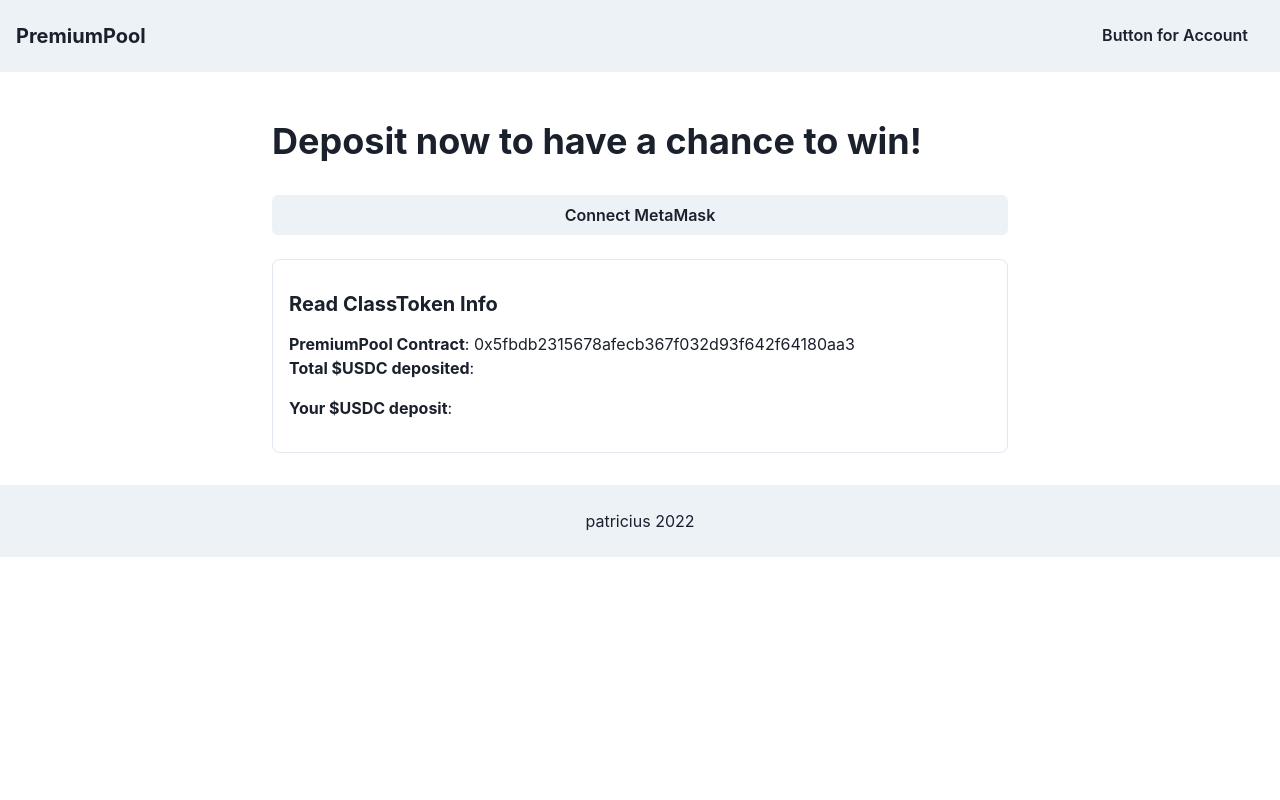
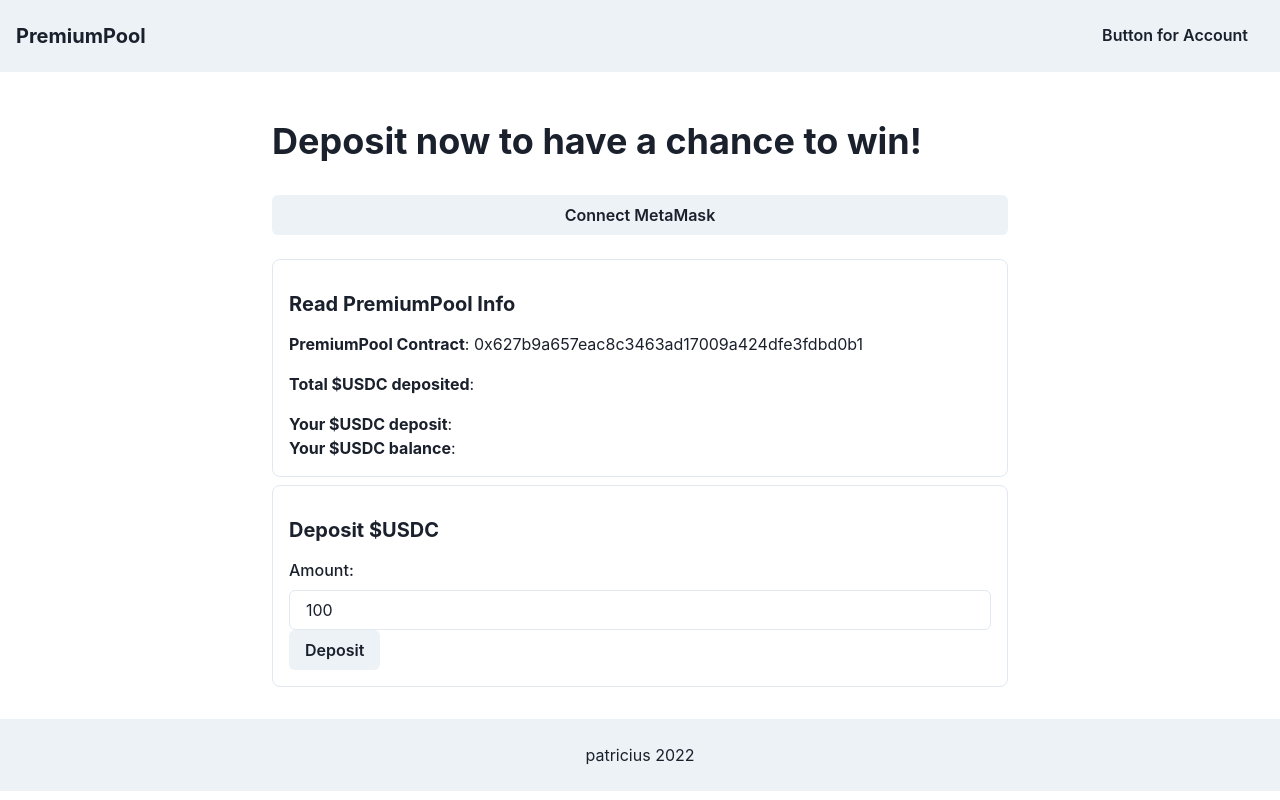
Before and after one commit to pstavola/PremiumPool, a Next.js app: page / in a window 1280 px wide. Built offline with nearby package versions, Linux system fonts and the light colour scheme.

Commit message:
implement deposit() function

```diff
--- a/pages/abi/TicketABI.tsx
+++ b/pages/abi/ERC20ABI.tsx
@@ -1,4 +1,4 @@
-export const TicketABI = [
+export const ERC20ABI = [
     "function balanceOf(address owner) view returns (uint256)",
     "function totalSupply() view returns (uint256)",
     "function decimals() view returns (uint8)",
--- /dev/null
+++ b/pages/components/Deposit.tsx
@@ -0,0 +1,51 @@
+// src/component/Deposit.tsx
+import React, { useEffect,useState } from 'react';
+import {Button, Input , NumberInput,  NumberInputField,  FormControl,  FormLabel } from '@chakra-ui/react'
+import {ethers} from 'ethers'
+import {parseEther } from 'ethers/lib/utils'
+// @ts-ignore
+import {PoolABI as abi} from '../abi/PoolABI.tsx'
+import { Contract } from "ethers"
+import { TransactionResponse,TransactionReceipt } from "@ethersproject/abstract-provider"
+
+interface Props {
+    addressPoolContract: string,
+    currentAccount: string | undefined
+}
+
+declare let window: any;
+
+export default function Deposit(props:Props){
+  const addressPoolContract = props.addressPoolContract
+  const currentAccount = props.currentAccount
+  const [amount,setAmount]=useState<string>('100')
+
+  async function deposit(event:React.FormEvent) {
+    event.preventDefault()
+    if(!window.ethereum) return
+    const provider = new ethers.providers.Web3Provider(window.ethereum)
+    const signer = provider.getSigner()
+    const pool:Contract = new ethers.Contract(addressPoolContract, abi, signer)
+
+    pool.deposit(parseEther(amount))
+      .then((tr: TransactionResponse) => {
+        console.log(`TransactionResponse TX hash: ${tr.hash}`)
+        tr.wait().then((receipt:TransactionReceipt)=>{console.log("transfer receipt",receipt)})
+      })
+      .catch((e:Error)=>console.log(e))
+ }
+
+  const handleChange = (value:string) => setAmount(value)
+
+  return (
+    <form onSubmit={deposit}>
+    <FormControl>
+    <FormLabel htmlFor='amount'>Amount: </FormLabel>
+      <NumberInput defaultValue={amount} min={100} onChange={handleChange}>
+        <NumberInputField />
+      </NumberInput>
+      <Button type="submit" isDisabled={!currentAccount}>Deposit</Button>
+    </FormControl>
+    </form>
+  )
+}
--- a/pages/components/ReadContract.tsx
+++ b/pages/components/ReadContract.tsx
@@ -2,25 +2,64 @@ import React, { useEffect,useState } from 'react'
 import { Text} from '@chakra-ui/react'
 // @ts-ignore
 import {PoolABI as abi} from '../abi/PoolABI.tsx'
+// @ts-ignore
+import {ERC20ABI as erc20abi} from '../abi/ERC20ABI.tsx'
 import {ethers} from 'ethers'
 
 interface Props {
-    addressContract: string,
+    addressPoolContract: string,
+    addressUsdcContract: string,
     currentAccount: string | undefined
 }
 
 declare let window: any;
 
 export default function ReadContract(props:Props){
-  const addressContract = props.addressContract
+  const addressPoolContract = props.addressPoolContract
+  const addressUsdcContract = props.addressUsdcContract
   const currentAccount = props.currentAccount
+  const [userDeposit, setUserDeposited]=useState<string>()
+  const [totalDeposit, setTotalDeposit]= useState<string>("")
+  const [balance, SetBalance] =useState<number|undefined>(undefined)
 
-console.log("suca")
+  useEffect( () => {
+    if(!window.ethereum) return
+
+    const provider = new ethers.providers.Web3Provider(window.ethereum)
+    const pool = new ethers.Contract(addressPoolContract, abi, provider);
+    pool.getUserDeposti(currentAccount).then((result:string)=>{
+        setUserDeposited(ethers.utils.formatEther(result))
+    }).catch('error', console.error)
+
+    pool.getTotalDeposit().then((result:string)=>{
+        setTotalDeposit(ethers.utils.formatEther(result))
+    }).catch('error', console.error);
+  },[])
+
+  useEffect(()=>{
+    if(!window.ethereum) return
+    if(!currentAccount) return
+
+    queryTokenBalance(window)
+  },[currentAccount])
+
+  async function queryTokenBalance(window:any){
+    const provider = new ethers.providers.Web3Provider(window.ethereum)
+    const erc20 = new ethers.Contract(addressUsdcContract, erc20abi, provider);
+
+    erc20.balanceOf(currentAccount)
+    .then((result:string)=>{
+        SetBalance(Number(ethers.utils.formatEther(result)))
+    })
+    .catch('error', console.error)
+  }
+
   return (
     <div>
-        <Text><b>PremiumPool Contract</b>: {addressContract}</Text>
-        <Text><b>Total $USDC deposited</b>:</Text>
-        <Text my={4}><b>Your $USDC deposit</b>:</Text>
+        <Text my={4}><b>PremiumPool Contract</b>: {addressPoolContract}</Text>
+        <Text my={4}><b>Total $USDC deposited</b>: {totalDeposit}</Text>
+        <Text><b>Your $USDC deposit</b>: {userDeposit}</Text>
+        <Text><b>Your $USDC balance</b>: {balance}</Text>
     </div>
   )
 }
--- a/pages/index.tsx
+++ b/pages/index.tsx
@@ -9,6 +9,8 @@ import { useState, useEffect} from 'react'
 import {ethers} from "ethers"
 // @ts-ignore
 import ReadContract from './components/ReadContract.tsx'
+// @ts-ignore
+import Deposit from './components/Deposit.tsx'
 
 declare let window:any
 
@@ -85,10 +87,19 @@ const Home: NextPage = () => {
             }
 
             <Box  mb={0} p={4} w='100%' borderWidth="1px" borderRadius="lg">
-                <Heading my={4}  fontSize='xl'>Read ClassToken Info</Heading>
+                <Heading my={4}  fontSize='xl'>Read PremiumPool Info</Heading>
                 <ReadContract
-                    addressContract='0x5fbdb2315678afecb367f032d93f642f64180aa3'
-                    currentAccount={currentAccount}
+                    addressPoolContract='0x627b9a657eac8c3463ad17009a424dfe3fdbd0b1'
+                    addressUsdcContract='0xA0b86991c6218b36c1d19D4a2e9Eb0cE3606eB48'
+                    currentAccount='0x20Df8B290c61094c1AE47827d03eB55e769eED9a'
+                />
+            </Box>
+
+            <Box  mb={0} p={4} w='100%' borderWidth="1px" borderRadius="lg">
+                <Heading my={4}  fontSize='xl'>Deposit $USDC</Heading>
+                <Deposit
+                    addressPoolContract='0x627b9a657eac8c3463ad17009a424dfe3fdbd0b1'
+                    currentAccount='0x20Df8B290c61094c1AE47827d03eB55e769eED9a'
                 />
             </Box>
         </VStack>
```
